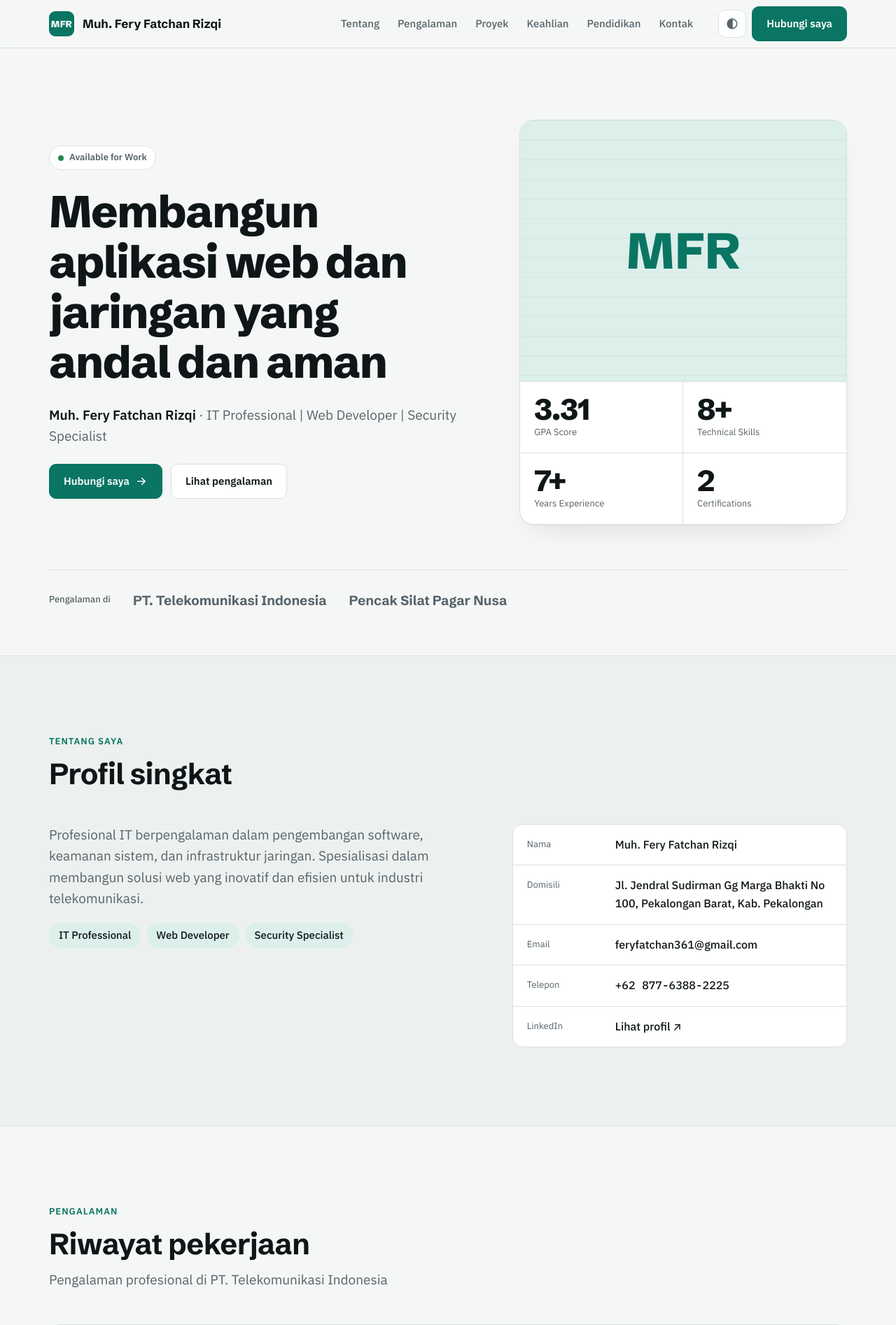
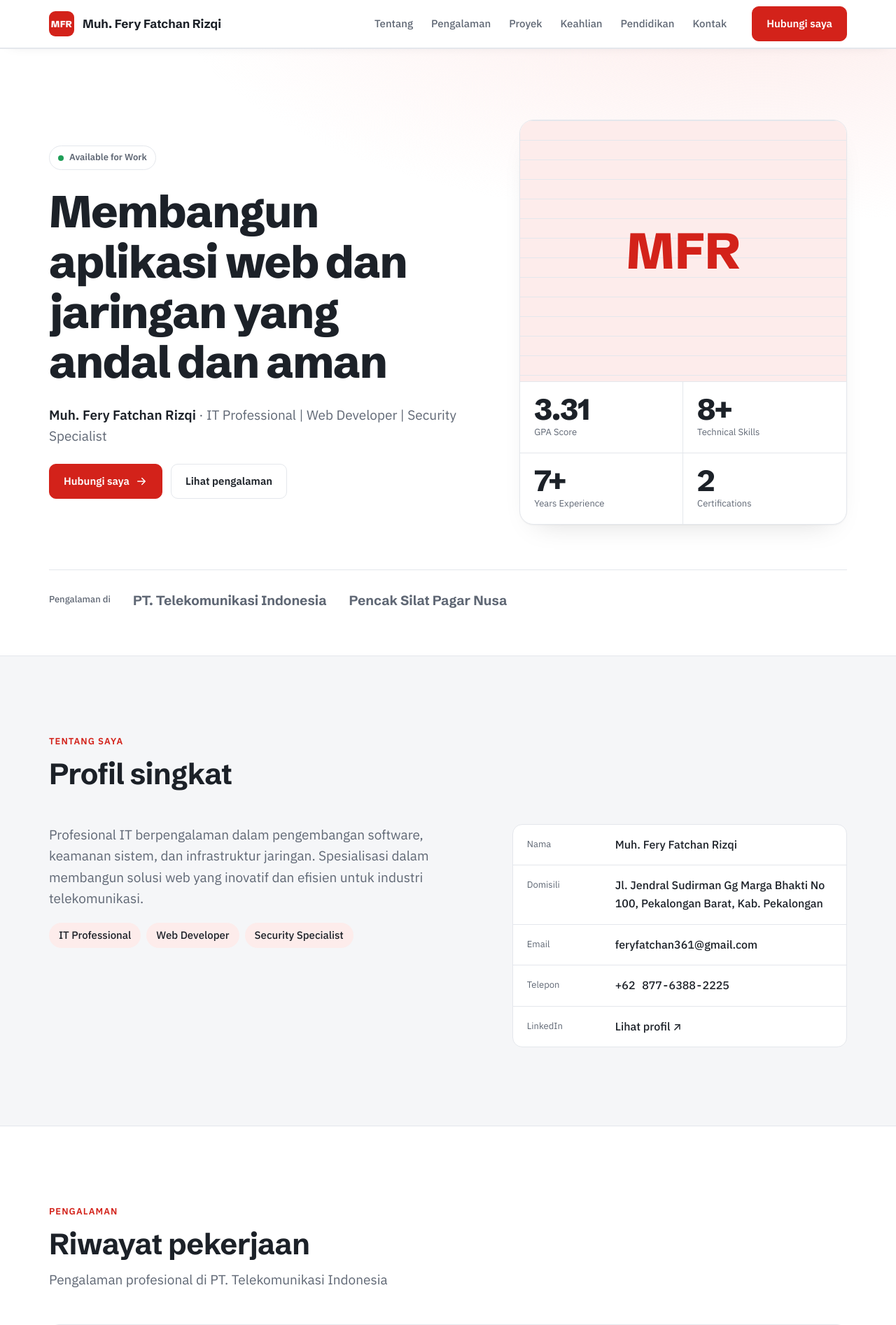
Before and after one commit to FeryFatchanR/portoOnline, a Laravel app: page / in a window 1280 px wide. Shown: the top 1894 px of the page at 70% size. Run offline with Laravel 12, Linux system fonts and the light colour scheme; data comes from the database, SQL or seed files in the repository.

Commit message:
Ganti palet ke tema terang merah-putih
- Latar putih, section abu-abu muda, aksen merah untuk tombol dan CTA
- Hapus mode gelap dan tombol tema sesuai permintaan
- Warna utama admin panel disamakan menjadi merah

Co-Authored-By: Claude Opus 5.5 <noreply@anthropic.com>
Claude-Session: https://claude.ai/code/session_01QNLS68bY5VMkMXvaZXrCux

```diff
--- a/app/Providers/Filament/AdminPanelProvider.php
+++ b/app/Providers/Filament/AdminPanelProvider.php
@@ -31,7 +31,7 @@ class AdminPanelProvider extends PanelProvider
             ->login()
             ->brandName('Portfolio Admin')
             ->colors([
-                'primary' => Color::Cyan,
+                'primary' => Color::Red,
             ])
             ->navigationItems([
                 NavigationItem::make('Lihat Portfolio')
--- a/resources/views/portfolio.blade.php
+++ b/resources/views/portfolio.blade.php
@@ -25,33 +25,29 @@
     <meta name="description" content="{{ $profile->description ?: $headline }}">
     <meta property="og:title" content="{{ $name }}">
     <meta property="og:description" content="{{ $headline }}">
-    <meta name="color-scheme" content="light dark">
-    <script>
-        try {
-            var t = localStorage.getItem('theme');
-            if (t === 'light' || t === 'dark') document.documentElement.dataset.theme = t;
-        } catch (e) {}
-    </script>
+    <meta name="color-scheme" content="light">
+    <meta name="theme-color" content="#D3221A">
     <link rel="preconnect" href="https://fonts.googleapis.com">
     <link rel="preconnect" href="https://fonts.gstatic.com" crossorigin>
     <link href="https://fonts.googleapis.com/css2?family=IBM+Plex+Mono:wght@400;500&family=IBM+Plex+Sans:wght@400;500;600&family=Schibsted+Grotesk:wght@600;700;800&display=swap" rel="stylesheet">
     <style>
         /* Layout: portfolio pribadi bergaya website company profile — header sticky, hero lebar, section penuh berselang warna, kartu, CTA band, footer. */
         :root {
-            --bg: #F5F7F6;
-            --bg-alt: #ECF1EF;
+            /* Palet terang merah-putih (aksen terinspirasi warna korporat telekomunikasi) */
+            --bg: #FFFFFF;
+            --bg-alt: #F5F6F8;
             --surface: #FFFFFF;
-            --ink: #0F1618;
-            --muted: #56636A;
-            --line: #DAE1DF;
-            --accent: #0A7563;
-            --accent-strong: #075E4F;
+            --ink: #1C2128;
+            --muted: #5F6774;
+            --line: #E4E7EC;
+            --accent: #D3221A;
+            --accent-strong: #AE1A14;
             --accent-ink: #FFFFFF;
-            --accent-soft: #DCEFEA;
-            --band: #0B2B26;
-            --band-ink: #E8F4F1;
-            --band-muted: #A5C4BC;
-            --ok: #1C8A4B;
+            --accent-soft: #FDECEB;
+            --band: #D3221A;
+            --band-ink: #FFFFFF;
+            --band-muted: #FFDCD9;
+            --ok: #1E9E57;
 
             --font-display: "Schibsted Grotesk", "Helvetica Neue", Arial, sans-serif;
             --font-body: "IBM Plex Sans", system-ui, -apple-system, "Segoe UI", sans-serif;
@@ -134,7 +94,7 @@
         .actions { display: flex; flex-wrap: wrap; gap: 12px; }
 
         /* ---------- Header ---------- */
-        .site-header { position: sticky; top: env(safe-area-inset-top, 0px); z-index: 50; background: color-mix(in srgb, var(--bg) 88%, transparent); backdrop-filter: saturate(1.4) blur(10px); -webkit-backdrop-filter: saturate(1.4) blur(10px); border-bottom: 1px solid var(--line); }
+        .site-header { position: sticky; top: env(safe-area-inset-top, 0px); z-index: 50; background: color-mix(in srgb, var(--bg) 94%, transparent); box-shadow: 0 1px 0 var(--line), 0 6px 20px -16px rgb(16 24 40 / .25); backdrop-filter: saturate(1.4) blur(10px); -webkit-backdrop-filter: saturate(1.4) blur(10px); border-bottom: 1px solid var(--line); }
         .header-row { display: flex; align-items: center; gap: 24px; min-height: 68px; }
         .brand { display: flex; align-items: center; gap: 12px; text-decoration: none; min-width: 0; margin-right: auto; }
         .brand-mark { width: 36px; height: 36px; border-radius: 9px; background: var(--accent); color: var(--accent-ink); display: grid; place-items: center; font-family: var(--font-display); font-weight: 800; font-size: 0.8125rem; letter-spacing: 0.02em; flex: none; }
@@ -151,7 +111,7 @@
         .mobile-nav a { display: block; padding: 12px 4px; text-decoration: none; font-weight: 500; border-bottom: 1px solid var(--line); }
 
         /* ---------- Hero ---------- */
-        .hero { padding-block: clamp(56px, 8vw, 104px) clamp(40px, 5vw, 64px); }
+        .hero { padding-block: clamp(56px, 8vw, 104px) clamp(40px, 5vw, 64px); background: radial-gradient(1200px 480px at 85% -10%, var(--accent-soft), transparent 70%), var(--bg); }
         .hero-grid { display: grid; grid-template-columns: minmax(0, 1.3fr) minmax(0, 1fr); gap: clamp(32px, 5vw, 72px); align-items: center; }
         .hero-copy { display: flex; flex-direction: column; gap: 24px; }
         .status { display: inline-flex; align-items: center; gap: 8px; font-size: var(--step--1); font-weight: 600; color: var(--muted); background: var(--surface); border: 1px solid var(--line); border-radius: 999px; padding: 6px 12px; align-self: flex-start; }
@@ -290,9 +250,6 @@
                 @endforeach
             </nav>
             <div class="header-actions">
-                <button type="button" class="icon-btn" id="theme-toggle" aria-label="Ganti tema" title="Tema: Otomatis">
-                    <svg viewBox="0 0 24 24" fill="none" stroke="currentColor" stroke-width="2" aria-hidden="true"><circle cx="12" cy="12" r="9"/><path d="M12 3a9 9 0 0 0 0 18z" fill="currentColor"/></svg>
-                </button>
                 <a class="btn btn-primary header-cta" href="#kontak">Hubungi saya</a>
                 <button type="button" class="icon-btn menu-btn" id="menu-toggle" aria-expanded="false" aria-controls="mobile-nav" aria-label="Buka menu">
                     <svg viewBox="0 0 24 24" fill="none" stroke="currentColor" stroke-width="2" stroke-linecap="round" aria-hidden="true"><path d="M4 7h16M4 12h16M4 17h16"/></svg>
@@ -581,24 +538,6 @@
 
 <script>
     (function () {
-        var root = document.documentElement;
-        var themeBtn = document.getElementById('theme-toggle');
-        var names = { system: 'Otomatis', light: 'Terang', dark: 'Gelap' };
-        var order = ['system', 'light', 'dark'];
-        function current() { return root.dataset.theme || 'system'; }
-        function render() {
-            var label = 'Tema: ' + names[current()];
-            themeBtn.title = label;
-            themeBtn.setAttribute('aria-label', label + ' (klik untuk ganti)');
-        }
-        themeBtn.addEventListener('click', function () {
-            var next = order[(order.indexOf(current()) + 1) % order.length];
-            if (next === 'system') { delete root.dataset.theme; } else { root.dataset.theme = next; }
-            try { next === 'system' ? localStorage.removeItem('theme') : localStorage.setItem('theme', next); } catch (e) {}
-            render();
-        });
-        render();
-
         var menuBtn = document.getElementById('menu-toggle');
         var mobileNav = document.getElementById('mobile-nav');
         function setMenu(open) { mobileNav.hidden = !open; menuBtn.setAttribute('aria-expanded', String(open)); }
```
Also changed, not shown: other parts of resources/views/portfolio.blade.php (+1 -37 lines).
